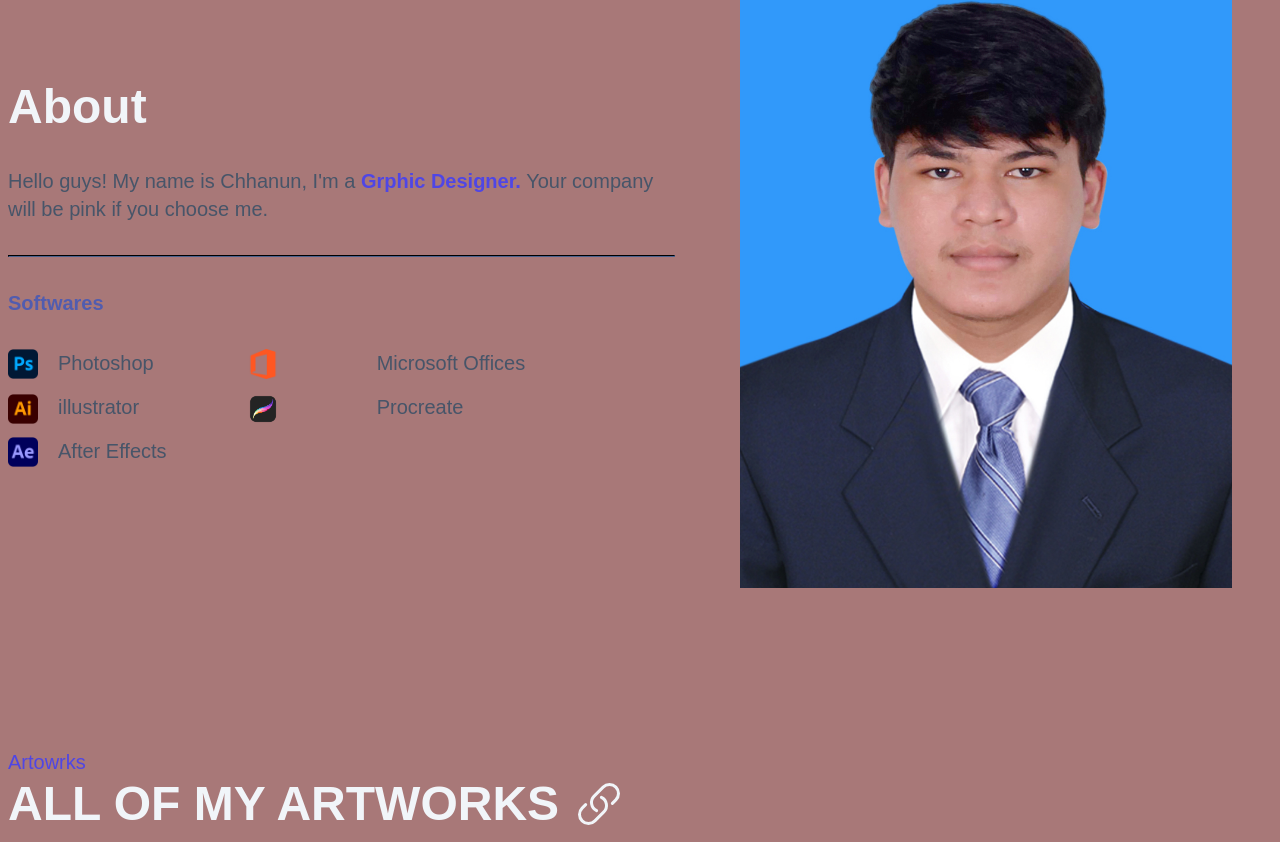
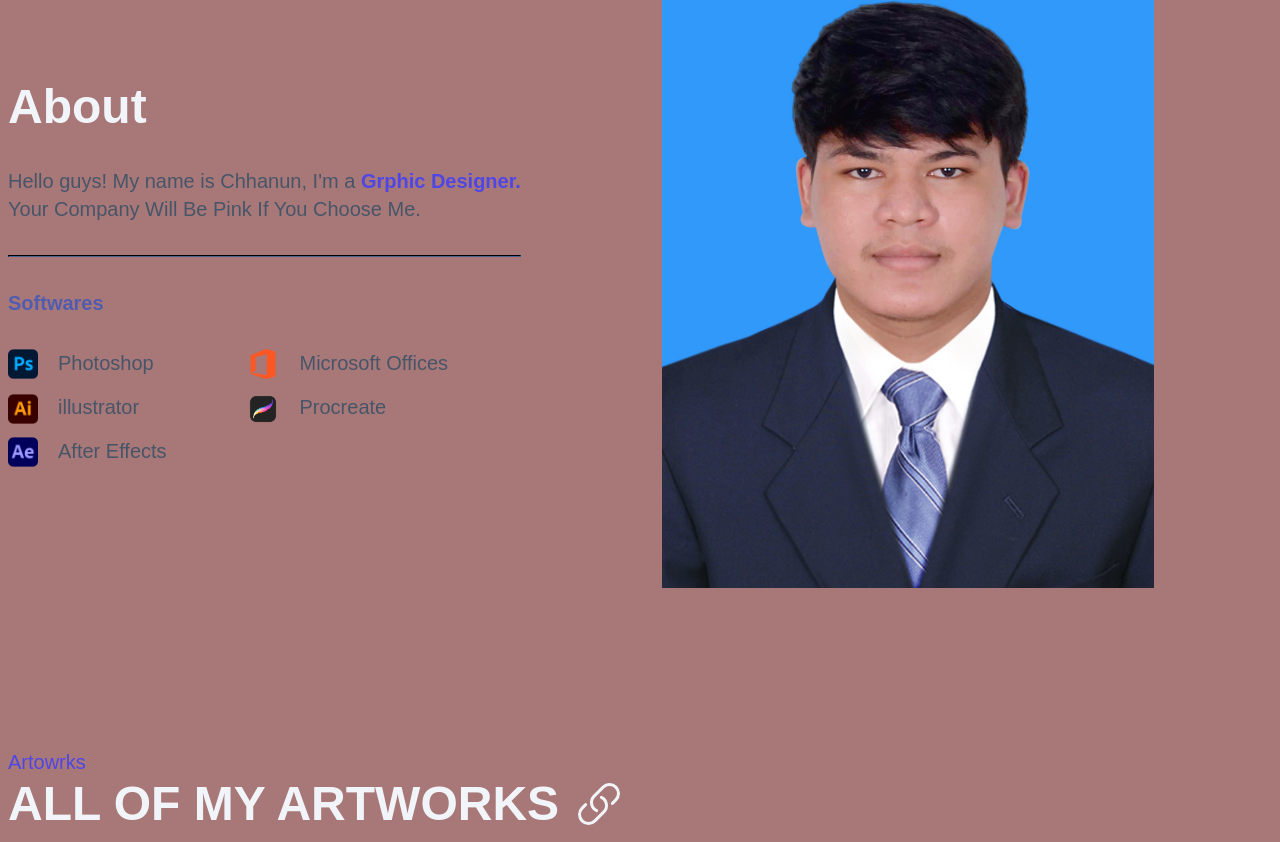
Before and after one commit to socheatchhanun/chhanun26, a website built with Vite: page index.html in a window 1280 px wide. Shown: the part 903-1745 px from the top of the page. Built offline with nearby package versions, Linux system fonts and the light colour scheme; files whose address does not match are found by name; a web font is replaced by a local one.

Commit message:
4 commit

```diff
--- a/index.html
+++ b/index.html
@@ -132,7 +132,7 @@
           <h2 class="about__title">About</h2>
           <p class="about__description">
             Hello guys! My name is Chhanun, I'm a <strong>Grphic Designer.</strong>
-            Your company will be pink if you choose me.
+            <br>Your Company Will Be <color>Pink</color> If You Choose Me.</br?>
           <hr class="about__hr" />
           <h3 class="about__subtitle">Softwares</h3>
           <div class="about__ul-container">
```
